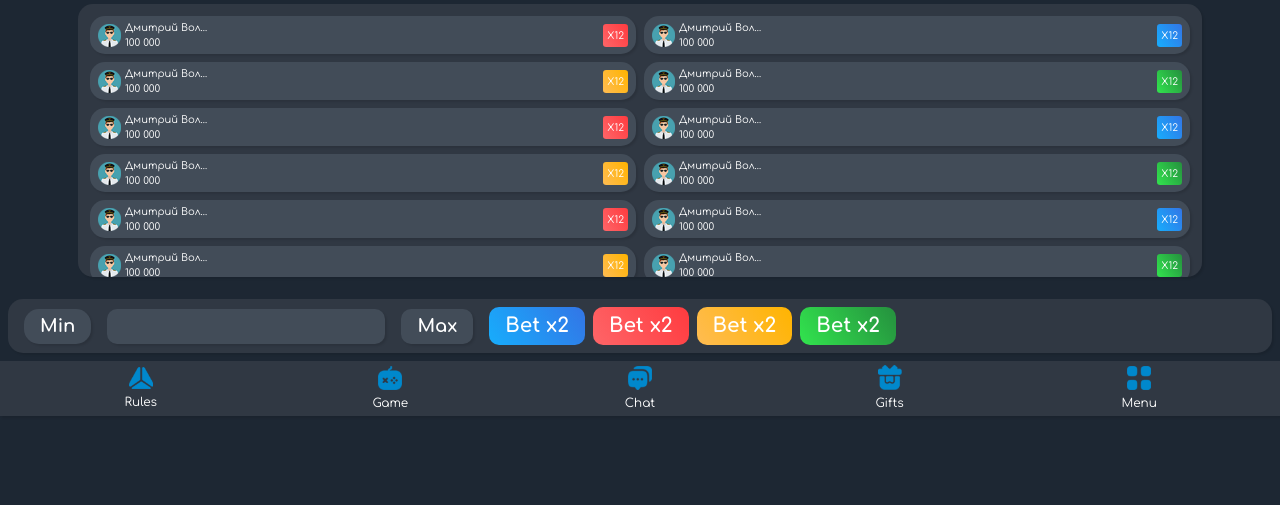
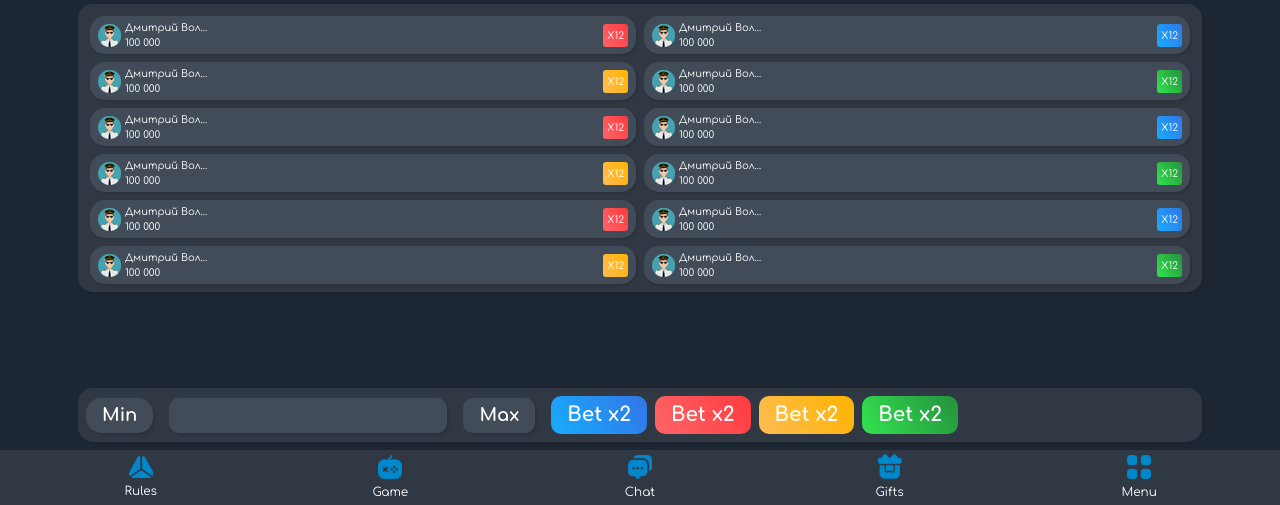
Before and after one commit to weasel-v-dev/tonroll.loc, a PHP site: page / in a window 1280 px wide. Shown: the part 295-800 px from the top of the page. Run offline with PHP 8.4, Linux system fonts and the light colour scheme.

Commit message:
update menu

```diff
--- a/assets/css/style.css
+++ b/assets/css/style.css
@@ -185,6 +185,15 @@ input {
     height: 206px;
 }
 
+@media (min-width: 768px) {
+    .trl-menu {
+        height: 117px;
+    }
+}
+.btn-bet {
+    white-space: nowrap;
+}
+
 .rounded-4 {
     border-radius: 10px;
 }
--- a/index.php
+++ b/index.php
@@ -89,7 +89,7 @@
             <div class="trl-divider  trl-bg-white"></div>
         </div>
         <div class="trl-bg rounded-5 py-2 px-2 d-flex  justify-content-center trl-players-bets__list overflow-auto"
-             style="height: calc(100vh - 527px);min-height: 103px">
+             style="height: calc(100vh - 512px);min-height: 103px">
             <div class="row g-0" style="height: fit-content">
                 <div class="col-6">
                     <div class="trl-player-bet rounded-5 px-2 py-1 d-flex align-items-center trl-bg-light-2 mx-1 my-1">
@@ -266,8 +266,8 @@
     </div>
 </div>
 <div class="position-fixed start-0 bottom-0 w-100 trl-menu">
-    <div class="px-2">
-        <div class=" trl-bg rounded-5 px-3  py-2 d-md-flex">
+    <div class="container px-2">
+        <div class=" trl-bg rounded-5 px-2  py-2 d-md-flex">
             <div class="d-flex me-md-3 justify-content-center align-items-center">
                 <div>
                     <div class="small-btn rounded-5 py-1 px-3 fw-bold trl-bg-light-2 font-18">Min</div>
```
